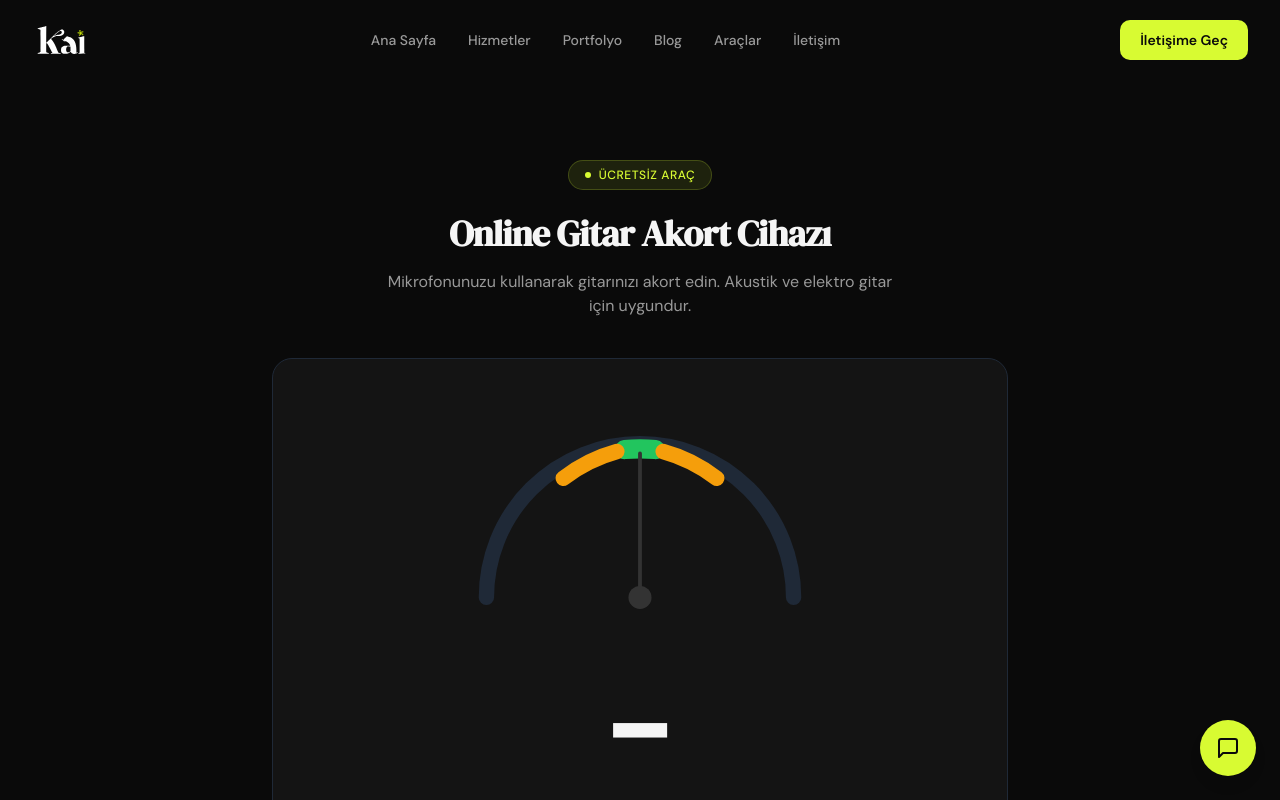
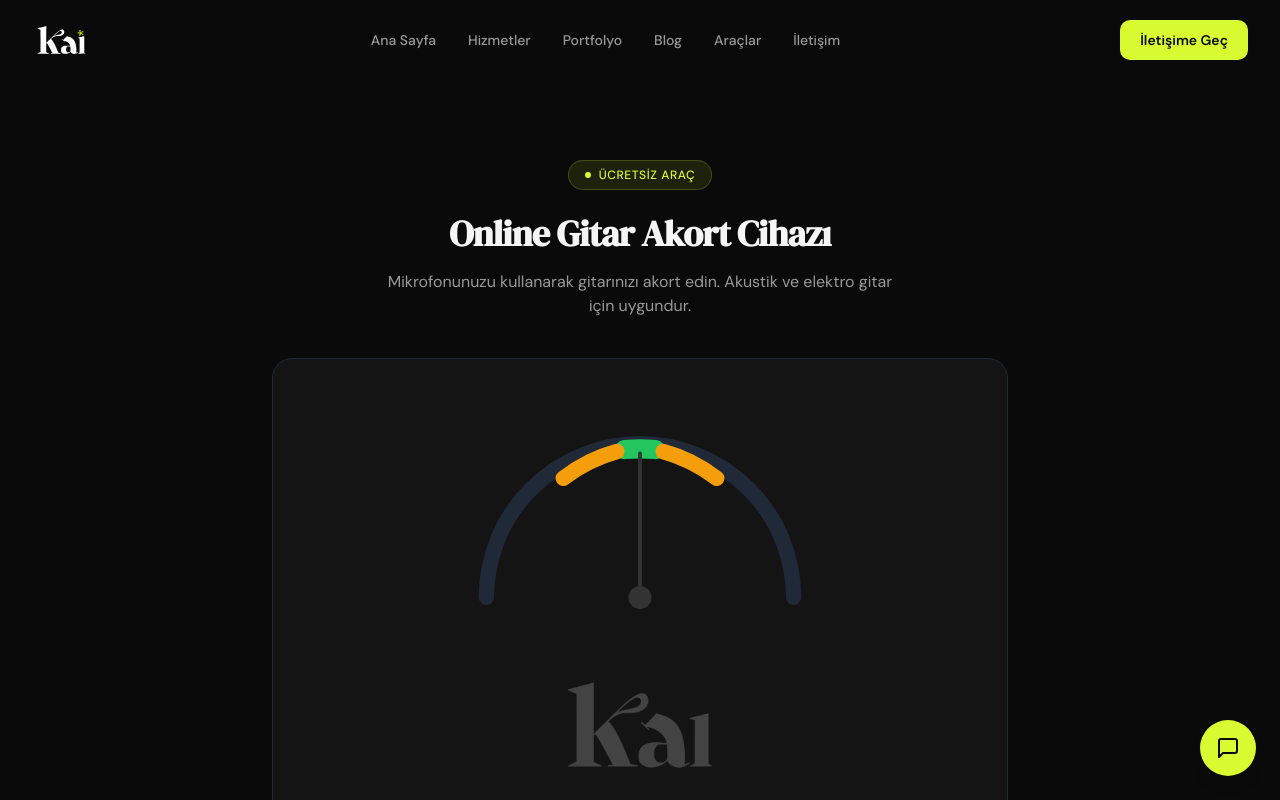
Before and after one commit to Kamicyus/thekai-co, a Next.js app: page /araclar/tuner in a window 1280 px wide. Shown: the top 800 px of the page. Built offline with nearby package versions, Linux system fonts and the light colour scheme.

Commit message:
fix: tuner başlangıçta Kai logo + Decision Journal & Quality Gates kuruldu
Co-Authored-By: Claude Opus 4.6 (1M context) <noreply@anthropic.com>

```diff
--- a/src/app/araclar/tuner/page.tsx
+++ b/src/app/araclar/tuner/page.tsx
@@ -205,10 +205,14 @@ export default function TunerPage() {
 
           {/* Note Display — fixed height to prevent layout shift */}
           <div className="text-center mb-8 h-[180px] sm:h-[200px] flex flex-col items-center justify-center">
-            <div className={`text-8xl sm:text-9xl font-bold mb-2 transition-colors duration-300 ${isInTune && isActive ? "text-[#22C55E]" : "text-[#F5F5F5]"}`}>
-              {note.name}
-              {isActive && note.name !== "-" && <span className="text-3xl sm:text-4xl text-[#999] ml-1">{note.octave}</span>}
-            </div>
+            {!isActive || note.name === "-" ? (
+              <img src="/images/kai-carksiz.png" alt="Kai" className="h-20 sm:h-24 opacity-20 mb-2" />
+            ) : (
+              <div className={`text-8xl sm:text-9xl font-bold mb-2 transition-colors duration-300 ${isInTune ? "text-[#22C55E]" : "text-[#F5F5F5]"}`}>
+                {note.name}
+                <span className="text-3xl sm:text-4xl text-[#999] ml-1">{note.octave}</span>
+              </div>
+            )}
             <div className="h-6">
               {isActive && frequency > 0 && (
                 <span className="text-[#999] text-base">
```
